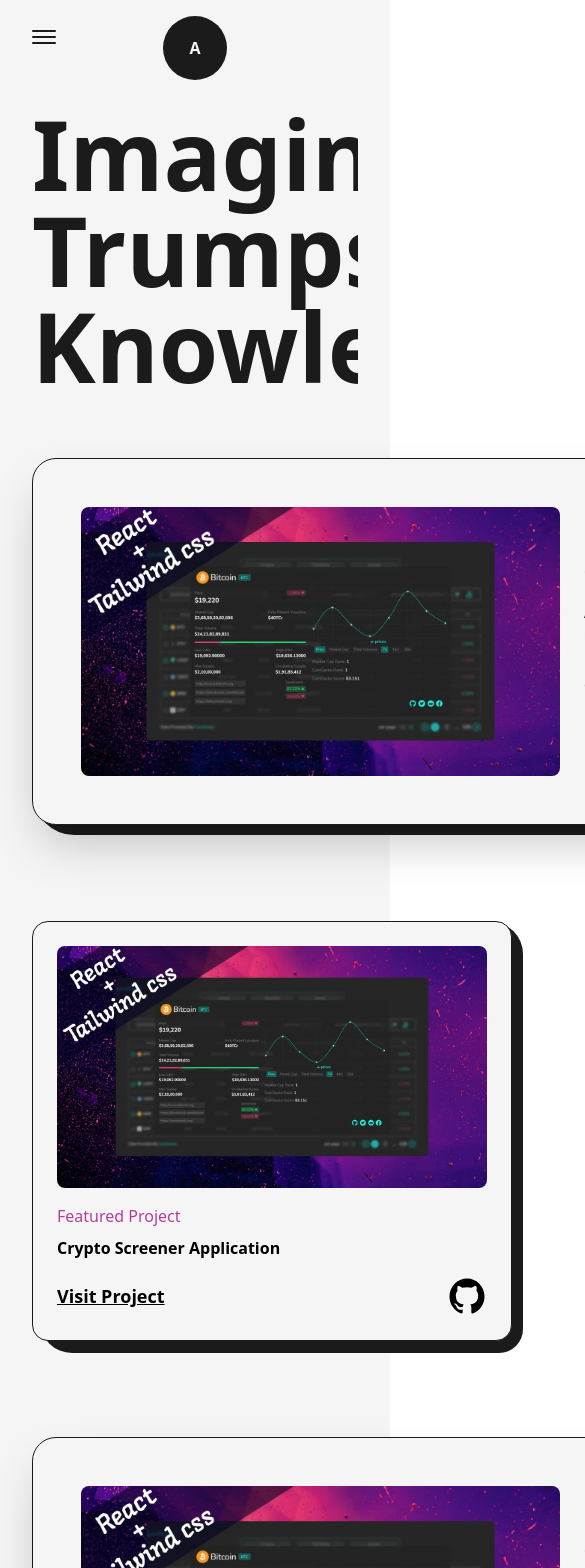
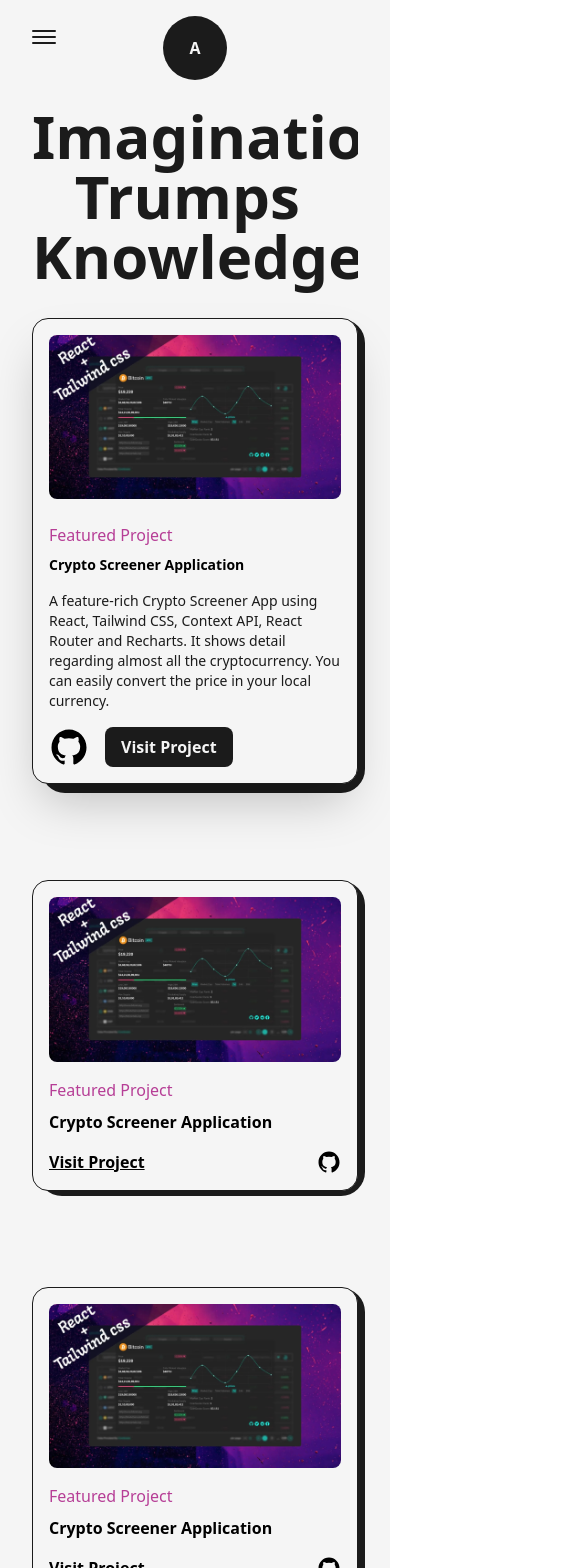
Before and after one commit to Alejandrozf23/developer-portafolio, a Next.js app: page /projects in a window 390 px wide. Shown: the top 1568 px of the page, 585 px wide, since content can reach past the window. Built offline with nearby package versions, Linux system fonts and the light colour scheme.

Commit message:
Make it responsive Projects page

```diff
--- a/src/pages/projects.js
+++ b/src/pages/projects.js
@@ -13,24 +13,26 @@ const FramerImage = motion(Image);
 const FeaturedProject = ({type, title, summary, img, link, github}) => {
     return(
         <article className="w-full flex items-center justify-between relative rounded-br-2xl rounded-3xl
-            border border-solid border-dark bg-light shadow-2xl p-12 dark:bg-dark dark:border-light">
-            <div className="absolute top-0 -right-3 -z-10 w-[101%] h-[103%] rounded-[2.5rem] bg-dark rounded-br-3xl dark:bg-light"/>
-            <Link href={link} target="_blank" className="w-1/2 cursor-pointer overflow-hidden rounded-lg">
+            border border-solid border-dark bg-light shadow-2xl p-12 dark:bg-dark dark:border-light
+            lg:flex-col lg:p-8 xs:rounded-2xl xs:rounded-br-3x1 xs:p-4">
+            <div className="absolute top-0 -right-3 -z-10 w-[101%] h-[103%] rounded-[2.5rem] bg-dark rounded-br-3xl
+            dark:bg-light xs:-right-2 sm:h-[102%] xs:w-full xs:rounded-[1.5rem]"/>
+            <Link href={link} target="_blank" className="w-1/2 cursor-pointer overflow-hidden rounded-lg lg:w-full">
                 <FramerImage src={img} alt={title} className="w-full h-auto"
                     whileHover={{scale:1.05}}
                     transition={{duration:0.2}}
                     priority sizes='(max-width: 768px) 100vw, (max-width: 1200px) 50vw, 50vw'/>
             </Link>
-            <div className="w-1/2 flex flex-col items-start justify-between pl-6">
-                <span className="text-primary font-medium text-x1 dark:text-primaryDark">{type}</span>
+            <div className="w-1/2 flex flex-col items-start justify-between pl-6 lg:w-full lg:pl-0 lg:pt-6">
+                <span className="text-primary font-medium text-x1 dark:text-primaryDark xs:text-base">{type}</span>
                 <Link href={link} target="_blank" className="hover:underline underline-offset-2">
-                    <h2 className="my-2 w-full text-left text-4x1 font-bold dark:text-light">{title}</h2>
+                    <h2 className="my-2 w-full text-left text-4x1 font-bold dark:text-light sm:text-sm">{title}</h2>
                 </Link>
-                <p className="my-2 font-medium text-dark dark:text-light">{summary}</p>
+                <p className="my-2 font-medium text-dark dark:text-light sm:text-sm">{summary}</p>
                 <div className="mt-2 flex items-center">
                     <Link href={github} target="_blank" className="w-10"><GithubIcon/></Link>
                     <Link href={link} target="_blank" className="ml-4 rounded-lg bg-dark text-light
-                        p-2 px-6 text-lg font-semibold dark:bg-light dark:text-dark"> Visit Project</Link>
+                        p-2 px-6 text-lg font-semibold dark:bg-light dark:text-dark sm:px-4 sm:text-base"> Visit Project</Link>
                 </div>
             </div>
         </article>
@@ -39,21 +41,21 @@ const FeaturedProject = ({type, title, summary, img, link, github}) => {
 
 const Project = ({title, type, img, link, github}) => {
     return(
-        <article className="w-full flex flex-col items-center justify-center rounded-2xl border border-solid border-dark bg-light p-6 relative dark:bg-dark dark:border-light">
-            <div className="absolute top-0 -right-3 -z-10 w-[101%] h-[103%] rounded-[2rem] bg-dark rounded-br-3xl dark:bg-light"/>
+        <article className="w-full flex flex-col items-center justify-center rounded-2xl border border-solid border-dark bg-light p-6 relative dark:bg-dark dark:border-light xs:p-4">
+            <div className="absolute top-0 -right-3 -z-10 w-[101%] h-[103%] rounded-[2rem] bg-dark rounded-br-3xl dark:bg-light md:-right-2 md:w-[101%] xs:h-[102%] xs:rounded-[1.5rem]"/>
             <Link href={link} target="_blank" className="w-full cursor-pointer overflow-hidden rounded-lg">
                 <FramerImage src={img} alt={title} className="w-full h-auto"
                     whileHover={{scale:1.05}}
                     transition={{duration:0.2}}/>
             </Link>
             <div className="w-full flex flex-col items-start justify-between mt-4">
-                <span className="text-primary font-medium text-x1 dark:text-primaryDark">{type}</span>
+                <span className="text-primary font-medium text-x1 dark:text-primaryDark lg:text-lg md:text-base">{type}</span>
                 <Link href={link} target="_blank" className="hover:underline underline-offset-2">
-                    <h2 className="my-2 w-full text-left text-3x1 font-bold">{title}</h2>
+                    <h2 className="my-2 w-full text-left text-3x1 font-bold lg:text-2x1">{title}</h2>
                 </Link>
                 <div className="w-full mt-2 flex items-center justify-between">
-                    <Link href={link} target="_blank" className="text-lg font-semibold underline">Visit Project</Link>
-                    <Link href={github} target="_blank" className="w-10">
+                    <Link href={link} target="_blank" className="text-lg font-semibold underline md:text-base">Visit Project</Link>
+                    <Link href={github} target="_blank" className="w-8 md:w-6">
                         <GithubIcon/>{" "}
                     </Link>
                 </div>
@@ -71,9 +73,9 @@ const projects = () => {
             </Head>
             <main className="w-full mb-16 flex flex-col items-center justify-center dark:text-light">
                 <Layout className="pt-16">
-                    <AnimatedText text="Imagination Trumps Knowledge!" className="mb-16"/>
-                        <div className="grid grid-cols-12 gap-24">
-                            <div className=" col-span-12">
+                    <AnimatedText text="Imagination Trumps Knowledge!" className="mb-16 first-letter lg:!text-7x1 sm:mb-8 sm:!text-6x1 xs:!text-4x1"/>
+                        <div className="grid grid-cols-12 gap-24 gap-y-32 xl:gap-x-16 lg:gap-x-8 md:gap-y-24 sm:gap-x-0">
+                            <div className="col-span-12">
                                 <FeaturedProject title="Crypto Screener Application"
                                     summary="A feature-rich Crypto Screener App using React, Tailwind CSS, Context API, React Router and Recharts.
                                     It shows detail regarding almost all the cryptocurrency. You can easily convert the price in your
@@ -83,21 +85,21 @@ const projects = () => {
                                     type="Featured Project"
                                     img={project1}/>
                             </div>
-                            <div className=" col-span-6">
+                            <div className="col-span-6 sm:col-span-12">
                                 <Project title="Crypto Screener Application"
                                     link="/"
                                     github="/"
                                     type="Featured Project"
                                     img={project1}/>
                             </div>
-                            <div className=" col-span-6">
+                            <div className="col-span-6 sm:col-span-12">
                                 <Project title="Crypto Screener Application"
                                     link="/"
                                     github="/"
                                     type="Featured Project"
                                     img={project1}/>
                             </div>
-                            <div className=" col-span-12">
+                            <div className="col-span-12">
                                 <FeaturedProject title="Crypto Screener Application"
                                     summary="A feature-rich Crypto Screener App using React, Tailwind CSS, Context API, React Router and Recharts.
                                     It shows detail regarding almost all the cryptocurrency. You can easily convert the price in your
@@ -107,14 +109,14 @@ const projects = () => {
                                     type="Featured Project"
                                     img={project1}/>
                             </div>
-                            <div className=" col-span-6">
+                            <div className="col-span-6 sm:col-span-12">
                                 <Project title="Crypto Screener Application"
                                     link="/"
                                     github="/"
                                     type="Featured Project"
                                     img={project1}/>
                             </div>
-                            <div className=" col-span-6">
+                            <div className="col-span-6 sm:col-span-12">
                                 <Project title="Crypto Screener Application"
                                     link="/"
                                     github="/"
```
